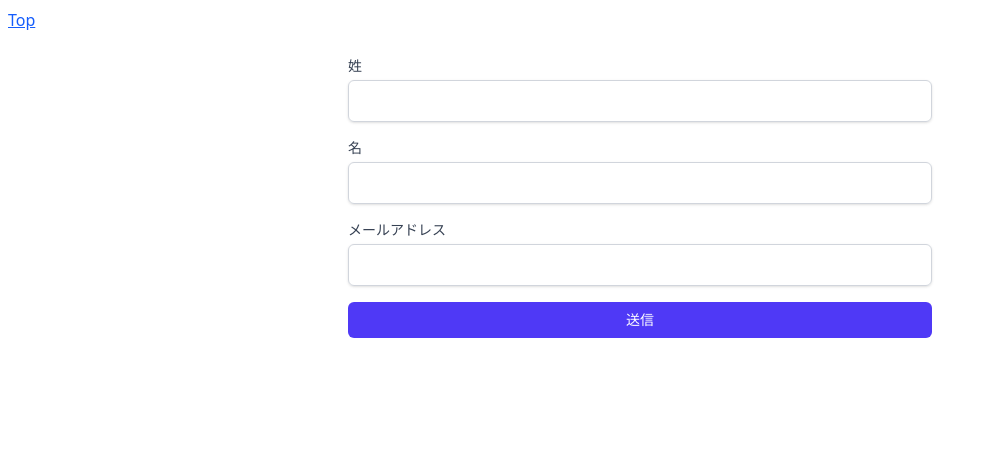
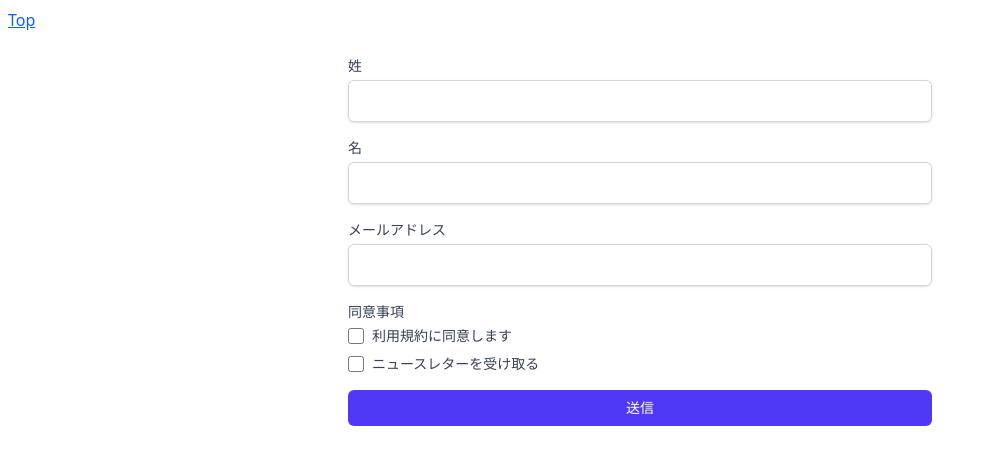
Before and after one commit to KoheiNishino/react19-playground, a Next.js app: page /react-hook-form in a window 1280 px wide. Shown: the top 464 px of the page, without its empty margins (0-987 px from the left). Built offline with nearby package versions, Linux system fonts and the light colour scheme.

Commit message:
フォームに同意事項のチェックボックスを追加

```diff
--- a/src/app/react-hook-form/page.tsx
+++ b/src/app/react-hook-form/page.tsx
@@ -6,6 +6,7 @@ interface Form {
   firstName: string
   lastName: string
   email: string
+  agree: boolean[]
 }
 
 export default function App() {
@@ -63,6 +64,32 @@ export default function App() {
           <span className="mt-1 text-sm text-red-600">{errors.email.message}</span>
         )}
       </label>
+      <label className="block">
+        <span className="block text-sm font-medium text-gray-700">同意事項</span>
+        <div className="mt-1 space-y-2">
+          <div className="flex items-center space-x-2">
+            <input
+              type="checkbox"
+              className="h-4 w-4 rounded border-gray-300 text-indigo-600 focus:ring-indigo-500"
+              {...register('agree.0', {
+                required: '利用規約に同意する必要があります',
+              })}
+            />
+            <span className="text-sm text-gray-700">利用規約に同意します</span>
+          </div>
+          <div className="flex items-center space-x-2">
+            <input
+              type="checkbox"
+              className="h-4 w-4 rounded border-gray-300 text-indigo-600 focus:ring-indigo-500"
+              {...register('agree.1')}
+            />
+            <span className="text-sm text-gray-700">ニュースレターを受け取る</span>
+          </div>
+        </div>
+        {errors.agree?.[0] && (
+          <span className="mt-1 text-sm text-red-600">{errors.agree[0].message}</span>
+        )}
+      </label>
       <button
         type="submit"
         className="w-full rounded-md bg-indigo-600 px-4 py-2 text-sm font-medium text-white hover:bg-indigo-700 focus:outline-none focus:ring-2 focus:ring-indigo-500 focus:ring-offset-2"
```
